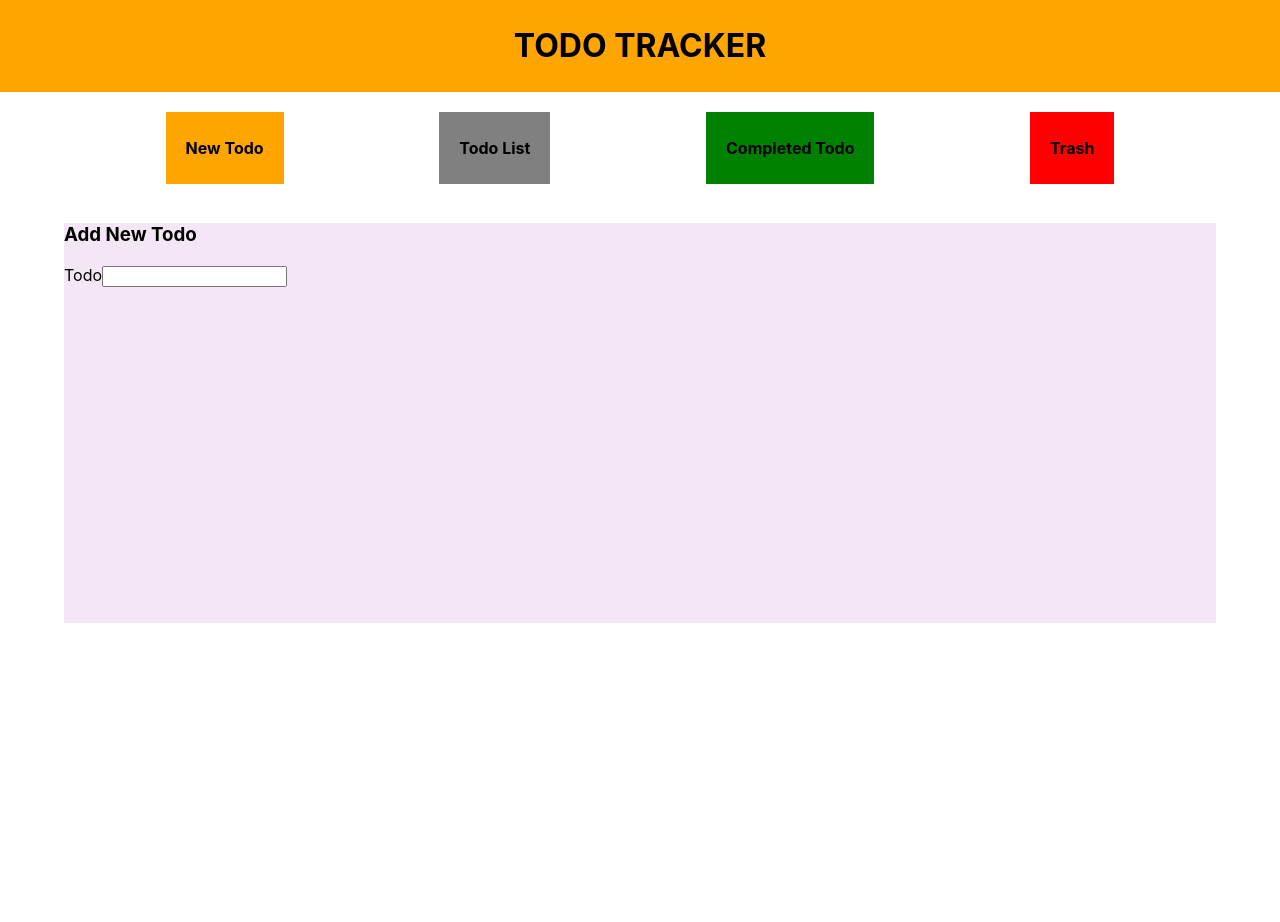
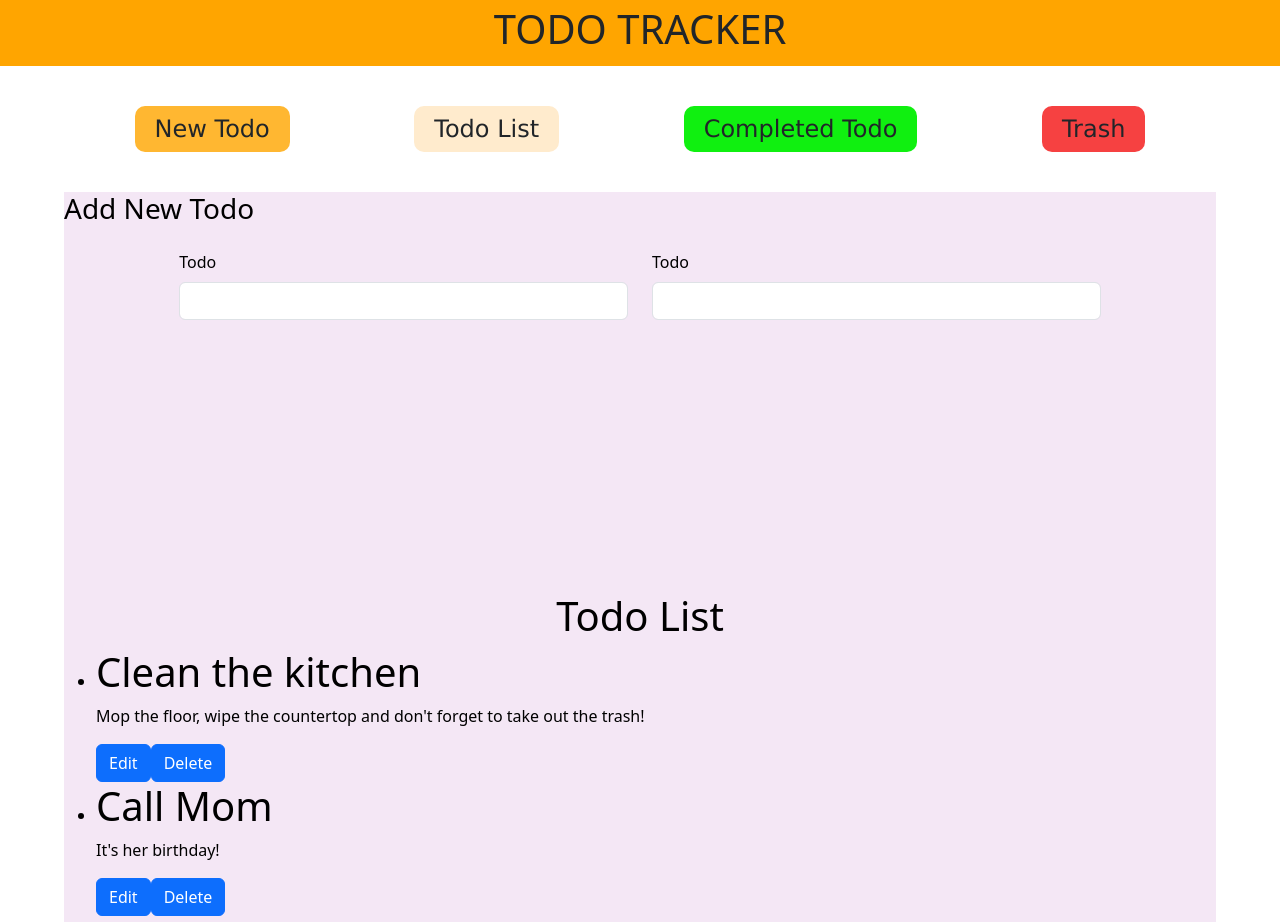
Before and after one commit to NagendraVarma1/Todo-Project, a React (Create React App) app: page / in a window 1280 px wide. Shown: the top 922 px of the page. Before the commit the page ends 800 px from the top, so only its background shows below. Built offline with nearby package versions, Linux system fonts and the light colour scheme.

Commit message:
added basic layouts

```diff
--- a/src/App.js
+++ b/src/App.js
@@ -1,6 +1,7 @@
 
 import Cards from './Components/Cards/Cards';
 import TodoForm from './Components/Form/TodoForm';
+import List from './Components/List/List';
 
 function App() {
   return (
@@ -8,8 +9,10 @@ function App() {
       <div style={{backgroundColor: 'orange', padding: '5px'}}>
         <h1 style={{textAlign: 'center'}}>TODO TRACKER</h1>
       </div>
+      {/* has to add conditional rendering depending on the path. */}
       <Cards />
       <TodoForm />
+      <List />
     </div>
   );
 }
--- a/src/Components/Cards/Cards.js
+++ b/src/Components/Cards/Cards.js
@@ -1,10 +1,12 @@
+import classes from './Cards.module.css'
+
 const Cards = () => {
     return (
-        <div style={{ display: 'flex', justifyContent: 'space-evenly', padding: '20px 10px',}}>
-            <div style={{width: 'max-content', backgroundColor: 'orange', padding: '5px 20px'}}><h4>New Todo</h4></div>
-            <div style={{width: 'max-content', backgroundColor: 'gray', padding: '5px 20px'}}><h4>Todo List</h4></div>
-            <div style={{width: 'max-content', backgroundColor: 'green', padding: '5px 20px'}}><h4>Completed Todo</h4></div>
-            <div style={{width: 'max-content', backgroundColor: 'red', padding: '5px 20px'}}><h4>Trash</h4></div>
+        <div className={classes.mainDiv}>
+            <div className={classes.newTodo}>New Todo</div>
+            <div className={classes.todoList}>Todo List</div>
+            <div className={classes.completedTodo}>Completed Todo</div>
+            <div className={classes.trash}>Trash</div>
         </div>
     )
 }
--- /dev/null
+++ b/src/Components/Cards/Cards.module.css
@@ -0,0 +1,45 @@
+.mainDiv{
+    display: flex;
+    justify-content: space-evenly;
+    padding: 40px 10px;
+}
+
+.newTodo, .todoList, .completedTodo, .trash{
+    width: max-content;
+    padding: 5px 20px;
+    border-radius: 10px;
+    text-align: center;
+    font-size: 1.5rem;
+    font-family: 'Lucida Sans', 'Lucida Sans Regular', 'Lucida Grande', 'Lucida Sans Unicode', Geneva, Verdana, sans-serif;
+}
+
+.newTodo{
+    background-color: rgb(255, 183, 49);
+}
+
+.todoList{
+    background-color: blanchedalmond;
+}
+
+.completedTodo{
+    background-color: rgb(16, 240, 16);
+}
+
+.trash{
+    background-color: rgb(246, 65, 65);
+}
+
+@media screen and (min-width: 440px) and (max-width: 750px) {
+    .newTodo, .todoList, .completedTodo, .trash{
+        font-size: 1rem;
+        padding: 5px 10px;
+    }
+}
+
+@media screen and (max-width: 439.9px) {
+
+    .newTodo, .todoList, .completedTodo, .trash{
+        font-size: 0.8rem;
+        padding: 5px 5px;
+    }
+}
--- a/src/Components/Form/TodoForm.js
+++ b/src/Components/Form/TodoForm.js
@@ -1,20 +1,34 @@
-import { Form } from "react-bootstrap";
+import { Col, Form, Row } from "react-bootstrap";
 
 const TodoForm = () => {
   return (
-    <div style={{
+    <div
+      style={{
         backgroundColor: "#F4E7F5",
         width: "90%",
         marginLeft: "5%",
         height: "400px",
         color: "black",
-    }}>
+      }}
+    >
       <h3>Add New Todo</h3>
-      <Form>
+      <Form style={{ width: '80%', marginLeft: '10%'}}>
+        {/* Added some dummy input fields here....should modify it as needed  */}
+        <Row>
+          <Col lg={6} sm={12} className="mt-3">
             <Form.Group>
               <Form.Label>Todo</Form.Label>
-          <Form.Control type="text"/>
+              <Form.Control type="text" />
             </Form.Group>
+          </Col>
+          <Col lg={6} sm={12} className="mt-3 ml-2">
+          <Form.Group>
+            <Form.Label>Todo</Form.Label>
+            <Form.Control type="text" />
+          </Form.Group>
+          </Col>
+
+        </Row>
       </Form>
     </div>
   );
--- /dev/null
+++ b/src/Components/List/List.js
@@ -0,0 +1,47 @@
+import { useState } from "react";
+import { Button } from "react-bootstrap";
+
+const List = () => {
+    //here added some dummy data for basic idea...need to modify and add styling as per the requirement.
+    const [todoList, setTodoList] = useState([
+        {
+            "id": 1,
+           "title": "Clean the kitchen",
+           "description": "Mop the floor, wipe the countertop and don't forget to take out the trash!"
+        },
+        {
+            "id": 2,
+           "title": "Call Mom",
+           "description": "It's her birthday!"
+        },
+        {
+            "id": 3,
+           "title": "Water flowers",
+           "description": "They need water, or they will die."
+        }
+     ])
+    return (
+        <div
+        style={{
+          backgroundColor: "#F4E7F5",
+          width: "90%",
+          marginLeft: "5%",
+          height: "max-content",
+          color: "black",
+        }}>
+            <h1 style={{textAlign: 'center'}}>Todo List</h1>
+            <ul>
+                {todoList.map((data) => (
+                    <li key={data.id}>
+                        <h1>{data.title}</h1>
+                        <p>{data.description}</p>
+                        <Button>Edit</Button>
+                        <Button>Delete</Button>
+                    </li>
+                ))}
+            </ul>
+        </div>
+    )
+}
+
+export default List;
--- a/src/index.js
+++ b/src/index.js
@@ -3,6 +3,7 @@ import ReactDOM from 'react-dom/client';
 import './index.css';
 import App from './App';
 import reportWebVitals from './reportWebVitals';
+import 'bootstrap/dist/css/bootstrap.min.css';
 
 const root = ReactDOM.createRoot(document.getElementById('root'));
 root.render(
```
Lines whose indentation alone changed are shown as unchanged.
